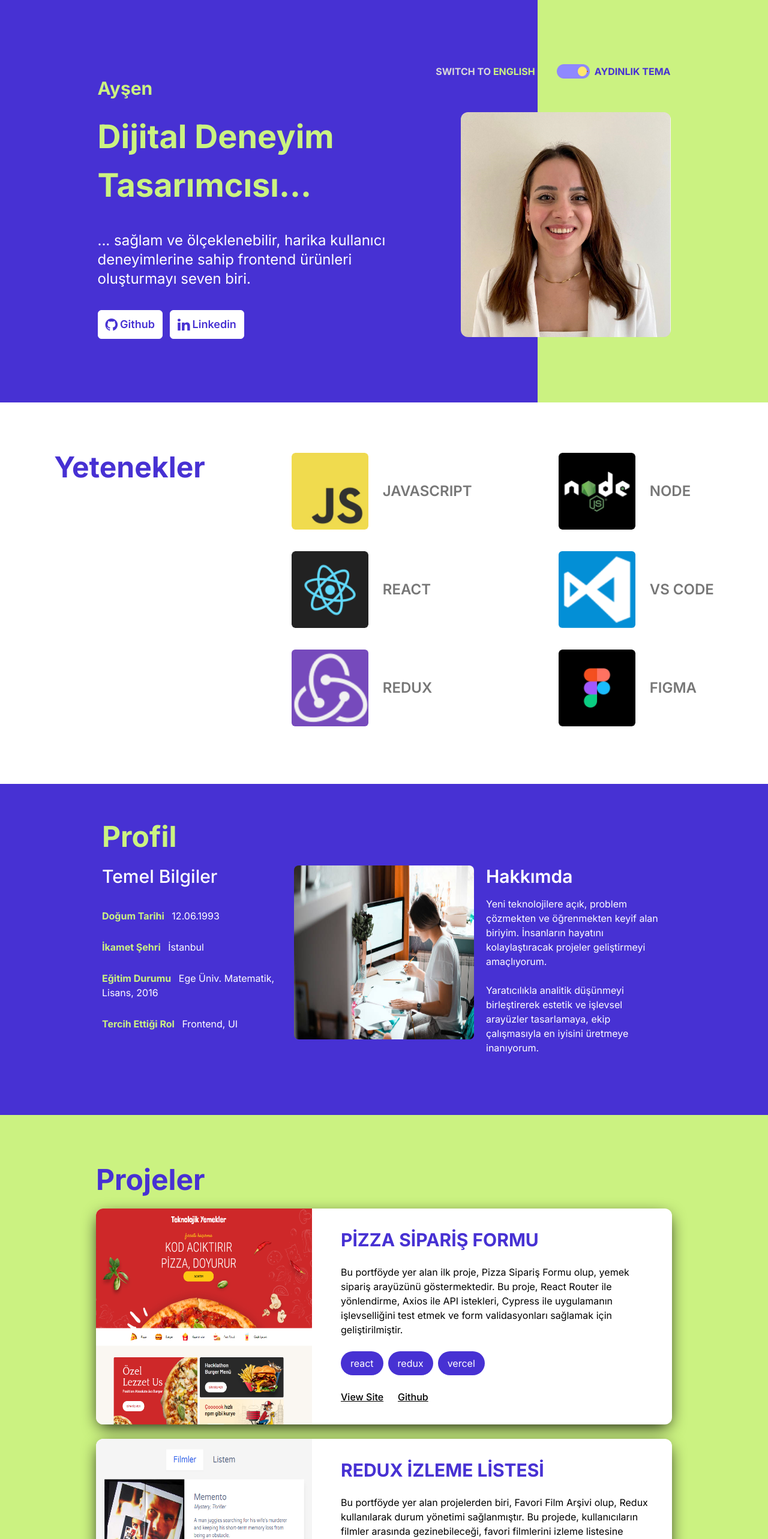
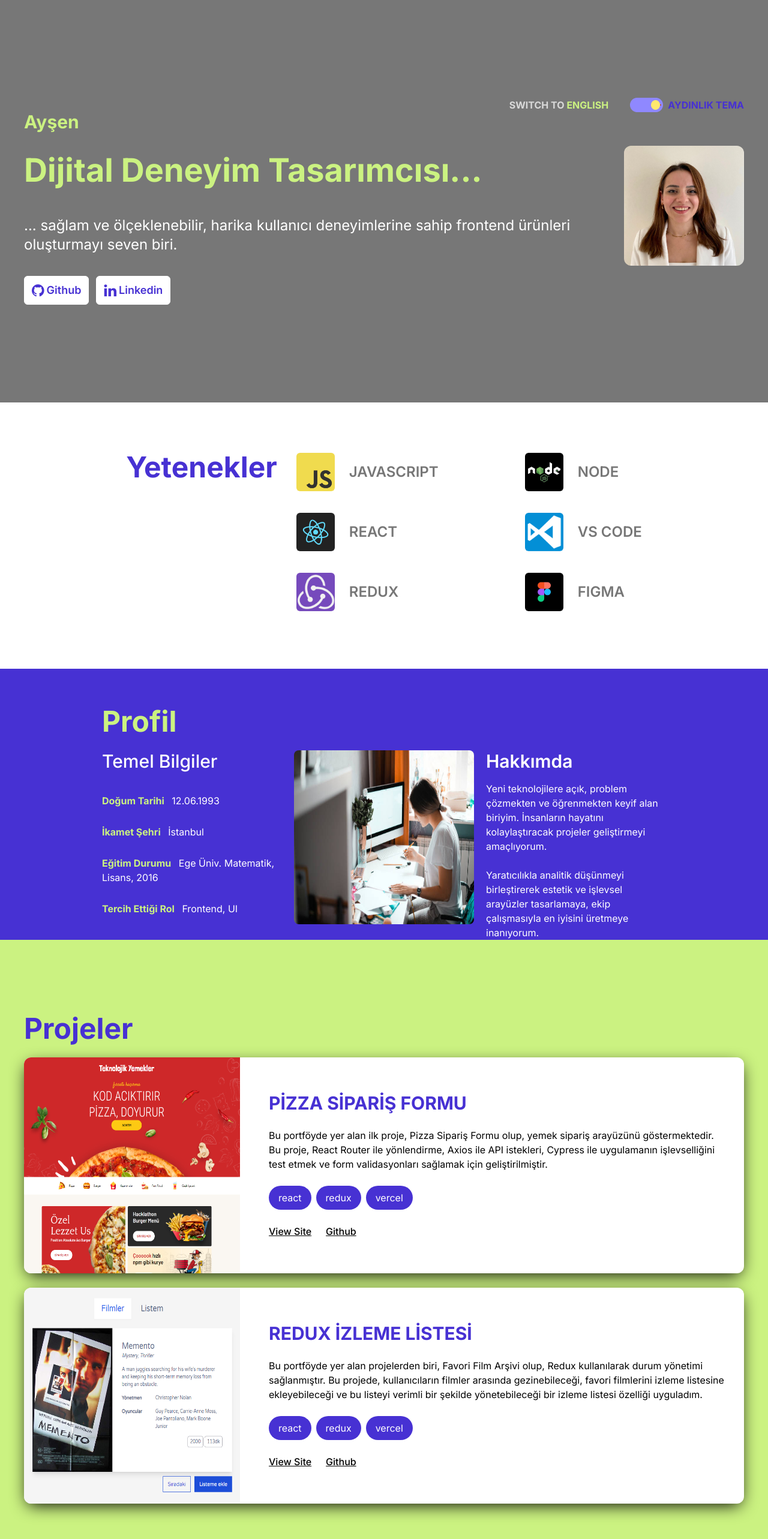
Before and after one commit to Bahadir-Uysal/aysenaydin-portfolyo, a React (Vite) app: page / in a window 1280 px wide. Shown: the top 2566 px of the page at 60% size. Built offline with nearby package versions, Linux system fonts and the light colour scheme.

Commit message:
update responsive design

```diff
--- a/src/components/IntroSection.jsx
+++ b/src/components/IntroSection.jsx
@@ -7,8 +7,8 @@ function IntroSection() {
     useLanguageTheme();
 
   return (
-    <div className="h-[671px] bg-light-purple-to-green dark:bg-dark-purple-to-dark-green flex items-center justify-center">
-      <div className="w-[955px]">
+    <div className=" h-[671px] lg:bg-light-purple-to-green dark:bg-dark-purple-to-dark-green sm:bg-light-gray  flex items-center justify-center sm:px-10 ">
+      <div className=" lg:max-w-[955px] ">
         <div className="flex justify-between h-20">
           <h2 className="text-light-green font-bold text-3xl self-center">
             Ayşen
@@ -44,7 +44,7 @@ function IntroSection() {
                 alt="theme mode"
                 className="h-6 cursor-pointer"
               />
-              <div className="uppercase text-light-purple dark:text-dark-silver font-bold">
+              <div className="uppercase  text-light-purple dark:text-dark-silver font-bold">
                 {theme === "dark" ? texts.introSection.darkMode: texts.introSection.lightMode}
               </div>
             </div>
@@ -79,7 +79,7 @@ function IntroSection() {
           </div>
           <div className=" shrink-0 ">
             <img
-              className="w-[350px] h-[375px] rounded-xl"
+              className="lg:w-[350px] lg:h-[375px]  sm:w-[200px] sm:h-[200px] rounded-xl"
               src="profile1.png"
               alt=""
             />
--- a/src/components/ProfileSection.jsx
+++ b/src/components/ProfileSection.jsx
@@ -6,8 +6,8 @@ function ProfileSection() {
   const { texts } = useLanguageTheme();
   return (
 
-    <div className="flex justify-center  bg-light-purple w-full dark:bg-dark-purple">
-        <div className=" h-[552px] pt-16 flex flex-col">
+    <div className="flex justify-center  bg-light-purple w-full dark:bg-dark-purple sm:px-10">
+        <div className=" lg:h-[552px] pt-16 flex flex-col">
 
         <Title  text={texts.profileSection.heading} textSize={"text-5xl"} color={"text-light-green"} />
 
--- a/src/components/ProjectCard.jsx
+++ b/src/components/ProjectCard.jsx
@@ -3,7 +3,7 @@ import Badge from "./Badge";
 
 export default function ProjectCard({ img, name, desc, skills, link, github }) {
   return (
-    <div className="w-[960px] bg-white dark:bg-dark-dbgri rounded-xl flex gap-4 items-center shadow-card-shadow">
+    <div className="sm:w-[100%] lg:w-[955px] bg-white dark:bg-dark-dbgri rounded-xl flex gap-4 items-center shadow-card-shadow">
       <img src={img} alt="" className="h-[360px] w-[360px] rounded-l-xl" />
       <div className="flex flex-col gap-6 p-8">
         <h2 className="font-bold text-3xl text-light-purple dark:text-dark-pclil">{name}</h2>
--- a/src/components/ProjectCardList.jsx
+++ b/src/components/ProjectCardList.jsx
@@ -8,7 +8,7 @@ function ProjectCardList() {
   const cards = texts.projectsSection.projects;
 
   return (
-    <div className="flex flex-col gap-6">
+    <div className="flex flex-col gap-6 sm:p-10">
       <Title color="text-light-purple dark:text-light-green" text={texts.projectsSection.heading} textSize="text-5xl" />
       {cards.map((card) => (
         <ProjectCard
--- a/src/components/SkillsSection.jsx
+++ b/src/components/SkillsSection.jsx
@@ -8,7 +8,7 @@ function SkillList() {
   const { texts } = useLanguageTheme();
 
   return (
-    <div className="flex gap-36 mt-[84px] mb-[96px] justify-center w-full">
+    <div className="flex sm:gap-8 lg:gap-36 mt-[84px] mb-[96px] justify-center w-full sm:px-10">
       <Title text={texts.skillsSection.heading} textSize={"text-5xl"} color={"text-light-purple dark:text-light-green"} />
 
       <div className="flex justify-center gap-36 ">
@@ -19,7 +19,7 @@ function SkillList() {
               className="flex items-center gap-6 text-2xl text-light-gray font-semibold"
             >
               <img
-                className={`w-32 h-32 rounded-md ${
+                className={`sm:w-16 sm:h-16 lg:w-32 lg:h-32 rounded-md ${
                   skill.backgroundColor ? skill.backgroundColor : ""
                 }`}
                 src={skill.icon}
@@ -37,7 +37,7 @@ function SkillList() {
               className="flex items-center gap-6 text-2xl text-light-gray font-semibold"
             >
               <img
-                className="w-32 h-32 rounded-md "
+                className=" sm:w-16 sm:h-16 lg:w-32 lg:h-32 rounded-md "
                 src={skill.icon}
                 alt={skill.title}
               />
--- a/src/contexts/LanguageThemeContext.jsx
+++ b/src/contexts/LanguageThemeContext.jsx
@@ -6,7 +6,7 @@ import {
   getFromLocalStorage,
 } from "../hooks/localstoragehelper.js";
 import { useEffect } from "react";
-import { ToastContainer, toast } from "react-toastify";
+import { toast } from "react-toastify";
 import "react-toastify/dist/ReactToastify.css";
 
 const LanguageThemeContext = createContext();
--- a/tailwind.config.js
+++ b/tailwind.config.js
@@ -42,6 +42,10 @@ export default {
         inter: ["Inter", "sans-serif"],
       },
     },
+    screens: {
+      sm: "576px",
+      lg: "1440px",
+    },
   },
   plugins: [],
 };
```
